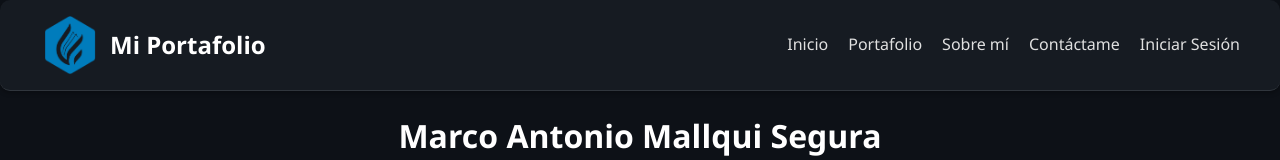
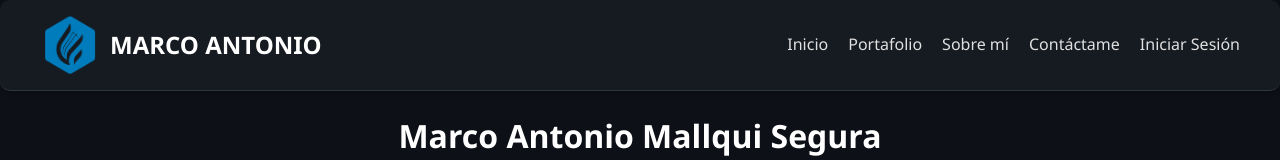
Before and after one commit to MarckAntonio7/BD.github.io, a plain HTML site: page index.html in a window 1280 px wide. Shown: the top 160 px of the page. Drawn offline with Linux system fonts and the light colour scheme.

Commit message:
Fix HTML structure and improve header visibility

```diff
--- a/index.html
+++ b/index.html
@@ -251,7 +251,7 @@ body {
     <header>
     <div class="logo-container">
         <img src="UplaF.png" alt="Logo de la empresa" class="logo">
-        <h1>Mi Portafolio</h1>
+        <h1>MARCO ANTONIO</h1>
     </div>
     <nav>
         <ul>
@@ -307,4 +307,5 @@ body {
         <p>© 2025 Mi Portafolio | Estudiante de Ingeniería de Sistemas y Computación</p>
     </footer>
 </body>
+
 </html>
```
